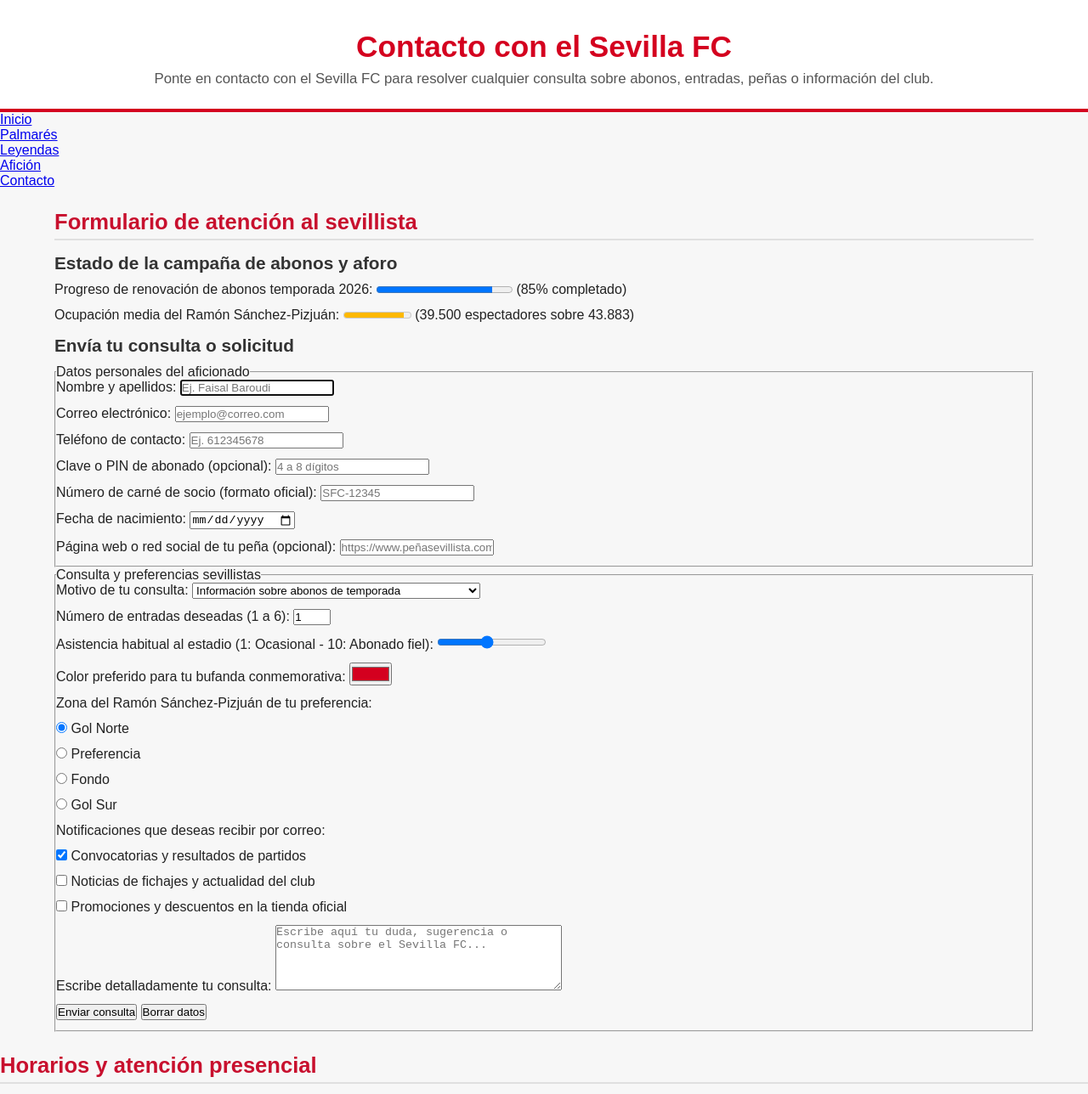
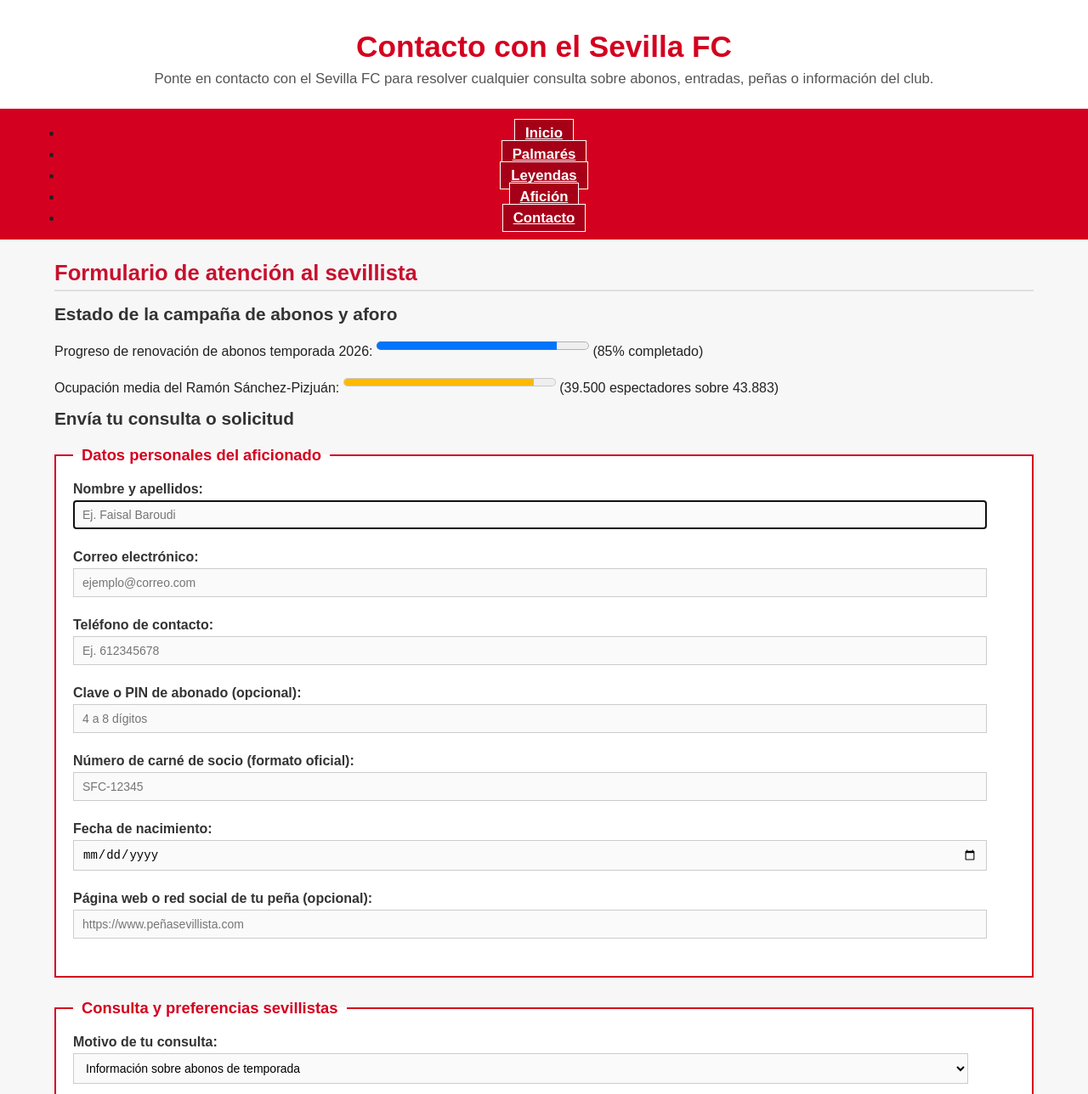
Before and after one commit to faisxl20/Lenguaje_de_Marcas, a plain HTML site: page Trabajos/Proyecto-Integrador-LM-2026-(SFC)/Proyecto/contacto.html in a window 1280 px wide. Shown: the top 1288 px of the page at 85% size. Drawn offline with Linux system fonts and the light colour scheme.

Commit message:
style: navegacion, tabla de titulos y formulario

```diff
--- a/Trabajos/Proyecto-Integrador-LM-2026-(SFC)/Proyecto/css/estilos.css
+++ b/Trabajos/Proyecto-Integrador-LM-2026-(SFC)/Proyecto/css/estilos.css
@@ -121,3 +121,163 @@ footer {
   color: #dddddd;
   margin: 0;
 }
+
+
+/* ==========================================================================
+   MENÚ DE NAVEGACIÓN (Tema 7 - Selectores descendientes y enlaces)
+   ========================================================================== */
+nav {
+  background-color: #d4001f;
+  text-align: center;
+  padding: 10px 0;
+}
+
+nav ul {
+  margin: 0 auto;
+  width: 90%;
+  padding: 0;
+}
+
+nav li {
+  margin: 5px 10px;
+  padding: 0;
+}
+
+nav a {
+  color: #ffffff;
+  font-weight: bold;
+  font-size: 1.05rem;
+  padding: 6px 12px;
+  background-color: #a60018;
+  border: solid 1px #ffffff;
+}
+
+/* ==========================================================================
+   TABLA DE PALMARÉS Y TÍTULOS (Tema 7 - Tablas, bordes y paddings)
+   ========================================================================== */
+table {
+  width: 95%;
+  margin: 25px auto;
+  border: solid 2px #d4001f;
+  background-color: #ffffff;
+}
+
+caption {
+  font-size: 1.2rem;
+  font-weight: bold;
+  color: #d4001f;
+  padding: 10px;
+  text-align: center;
+}
+
+th, td {
+  padding: 10px 14px;
+  border: solid 1px #dddddd;
+}
+
+thead th {
+  background-color: #d4001f;
+  color: #ffffff;
+  font-size: 1rem;
+  text-align: center;
+  border: solid 1px #ffffff;
+}
+
+tbody th {
+  background-color: #f9f9f9;
+  color: #333333;
+  font-weight: bold;
+  text-align: left;
+}
+
+tbody td {
+  text-align: center;
+  color: #444444;
+}
+
+tfoot {
+  background-color: #eeeeee;
+  font-weight: bold;
+}
+
+tfoot th {
+  text-align: right;
+  color: #d4001f;
+}
+
+tfoot td {
+  text-align: center;
+  color: #d4001f;
+  font-weight: bold;
+}
+
+/* ==========================================================================
+   FORMULARIO DE ATENCIÓN AL AFICIONADO (Tema 7 - Formularios y Atributos)
+   ========================================================================== */
+form {
+  margin: 20px 0;
+}
+
+fieldset {
+  background-color: #ffffff;
+  border: solid 2px #d4001f;
+  padding: 20px;
+  margin-bottom: 25px;
+}
+
+legend {
+  color: #d4001f;
+  font-weight: bold;
+  font-size: 1.15rem;
+  padding: 0 10px;
+}
+
+label {
+  font-weight: bold;
+  color: #333333;
+  margin-bottom: 5px;
+}
+
+input, select, textarea {
+  padding: 8px 10px;
+  border: solid 1px #cccccc;
+  background-color: #fafafa;
+  font-size: 14px;
+  margin-top: 4px;
+  margin-bottom: 12px;
+  width: 95%;
+}
+
+input[type="radio"], input[type="checkbox"] {
+  width: auto;
+  margin: 0 6px 0 0;
+}
+
+input[type="submit"] {
+  background-color: #d4001f;
+  color: #ffffff;
+  font-weight: bold;
+  font-size: 15px;
+  border: solid 2px #a60018;
+  padding: 10px 20px;
+  width: auto;
+  margin-top: 10px;
+  margin-right: 10px;
+}
+
+input[type="reset"] {
+  background-color: #666666;
+  color: #ffffff;
+  font-size: 15px;
+  border: solid 2px #444444;
+  padding: 10px 20px;
+  width: auto;
+  margin-top: 10px;
+}
+
+/* Elementos de medición (progress y meter) */
+progress, meter {
+  width: 250px;
+  height: 20px;
+  margin: 5px 0;
+}
```
